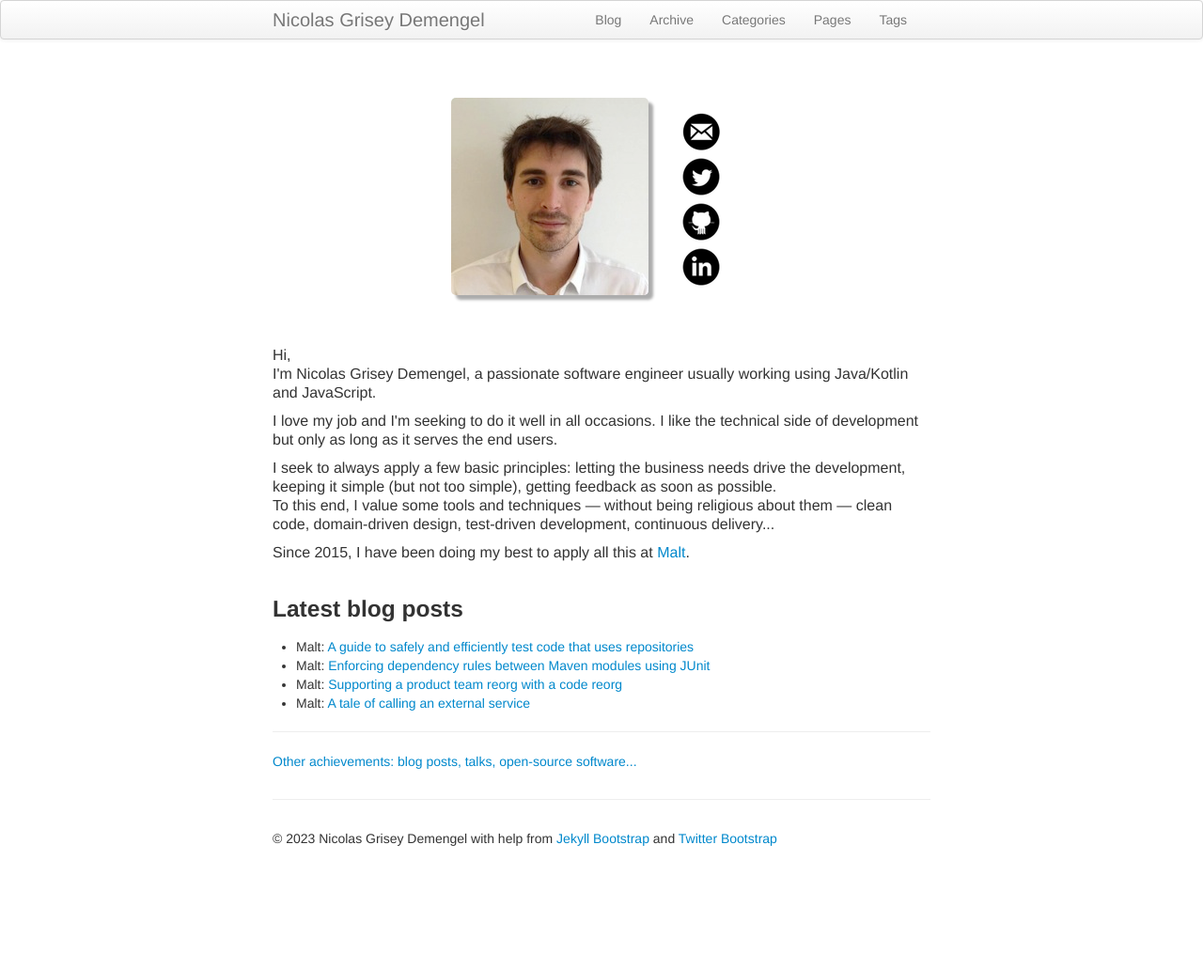
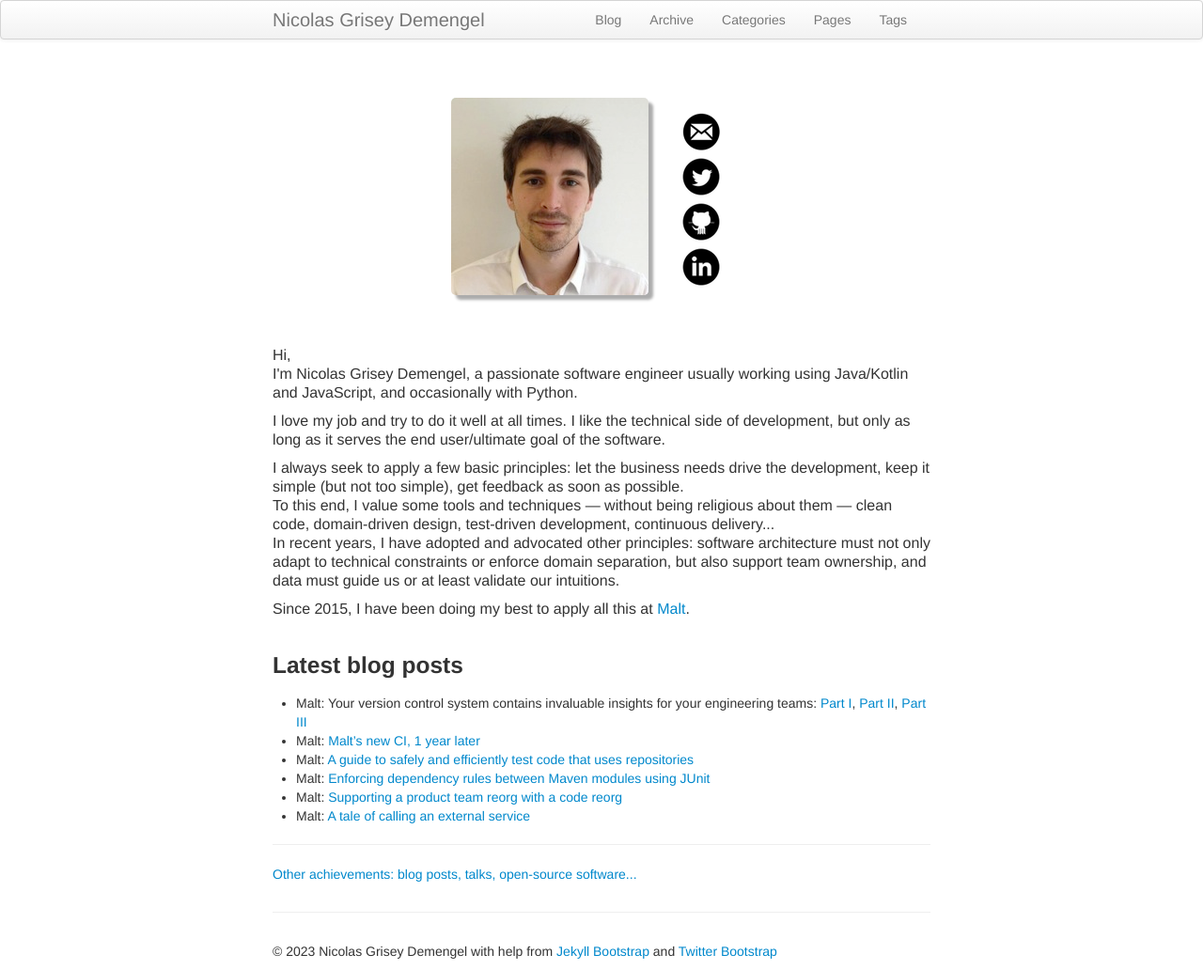
Before and after one commit to ndemengel/ndemengel.github.com, a Jekyll site: the page built from index.md, in a window 1280 px wide. Shown: the whole page at 94% size. Built offline with Jekyll 4.4.1, drawn with Linux system fonts in a browser that asks for light colours; before the commit the page ends 912 px from its top, so only the background shows below that.

Commit message:
Add latest blog posts to archives

```diff
--- a/index.md
+++ b/index.md
@@ -21,14 +21,15 @@
   <h2 hidden>Presentation</h2>
   <p>
     Hi,
-    <br>I'm Nicolas Grisey Demengel, a passionate software engineer usually working using Java/Kotlin and JavaScript.
+    <br>I'm Nicolas Grisey Demengel, a passionate software engineer usually working using Java/Kotlin and JavaScript, and occasionally with Python.
   </p>
   <p>
-    I love my job and I'm seeking to do it well in all occasions. I like the technical side of development but only as long as it serves the end users.
+    I love my job and try to do it well at all times. I like the technical side of development, but only as long as it serves the end user/ultimate goal of the software.
   </p>
   <p>
-    I seek to always apply a few basic principles: letting the business needs drive the development, keeping it simple (but not too simple), getting feedback as soon as possible.
+    I always seek to apply a few basic principles: let the business needs drive the development, keep it simple (but not too simple), get feedback as soon as possible.
     <br>To this end, I value some tools and techniques &mdash; without being religious about them &mdash; clean code, domain-driven design, test-driven development, continuous delivery...
+    <br>In recent years, I have adopted and advocated other principles: software architecture must not only adapt to technical constraints or enforce domain separation, but also support team ownership, and data must guide us or at least validate our intuitions.
   </p>
   <p>Since 2015, I have been doing my best to apply all this at <a href="https://www.malt.com">Malt</a>.</p>
 </section>
@@ -37,6 +38,12 @@
   <h2 hidden>More about me</h2>
   <h3>Latest blog posts</h3>
   <ul>
+    <li>Malt: Your version control system contains invaluable insights for your engineering teams:
+      <a href="https://blog.malt.engineering/your-version-control-system-contains-invaluable-insights-for-your-engineering-teams-part-i-c90b237fe7b4">Part I</a>,
+      <a href="https://blog.malt.engineering/your-version-control-system-contains-invaluable-insights-for-your-engineering-teams-part-ii-258a72b6eb65">Part II</a>,
+      <a href="https://blog.malt.engineering/your-version-control-system-contains-invaluable-insights-for-your-engineering-teams-part-iii-238a7296aa36">Part III</a>
+    </li>
+    <li>Malt: <a href="https://blog.malt.engineering/malts-new-ci-1-year-later-2222dbcf9a68">Malt’s new CI, 1 year later</a></li>
     <li>Malt: <a href="https://medium.com/nerds-malt/a-guide-to-safely-and-efficiently-test-code-that-uses-repositories-c91effb41dd0">A guide to safely and efficiently test code that uses repositories</a></li>
     <li>Malt: <a href="https://medium.com/nerds-malt/enforcing-dependency-rules-between-maven-modules-using-junit-3c04bca179f4">Enforcing dependency rules between Maven modules using JUnit</a></li>
     <li>Malt: <a href="https://medium.com/nerds-malt/supporting-a-product-team-reorg-with-a-code-reorg-24639aae8ddf">Supporting a product team reorg with a code reorg</a></li>
```
Also changed, not shown: archive.html (+17 -2 lines), 1 other file.
